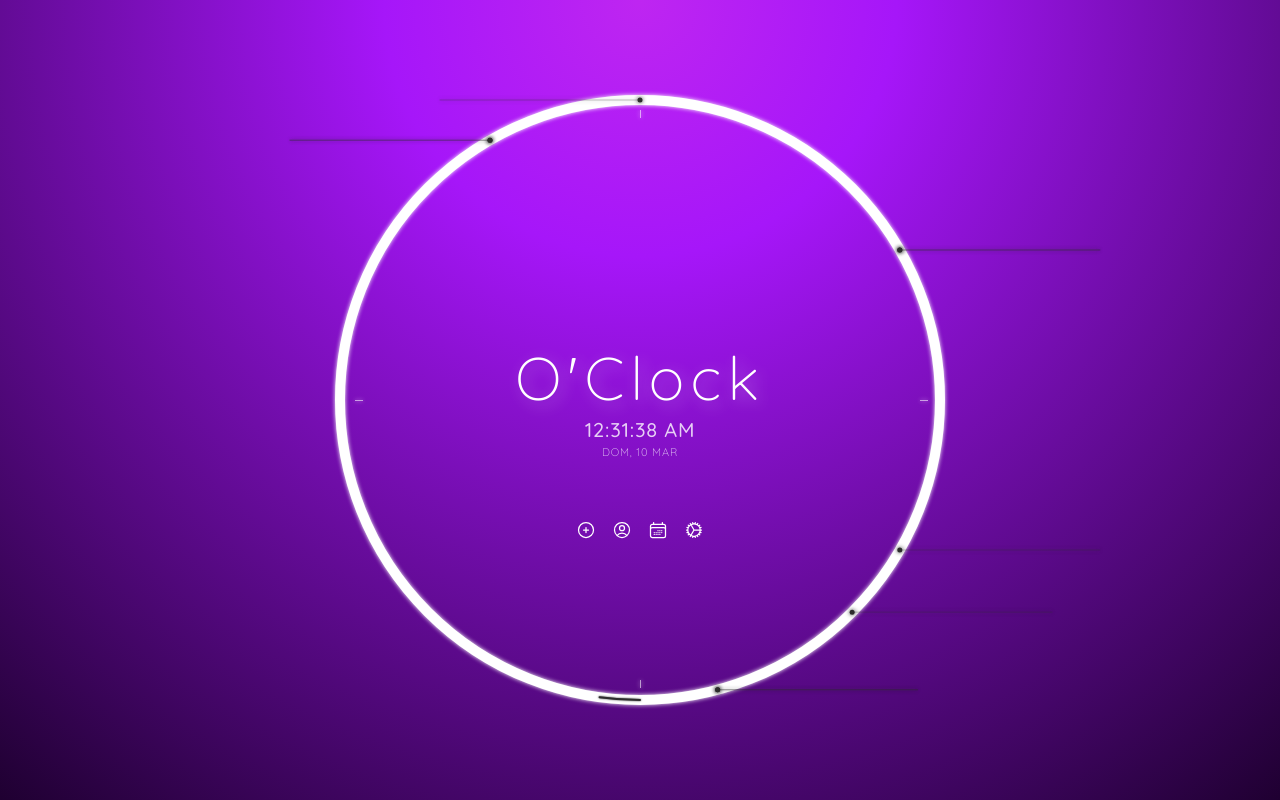
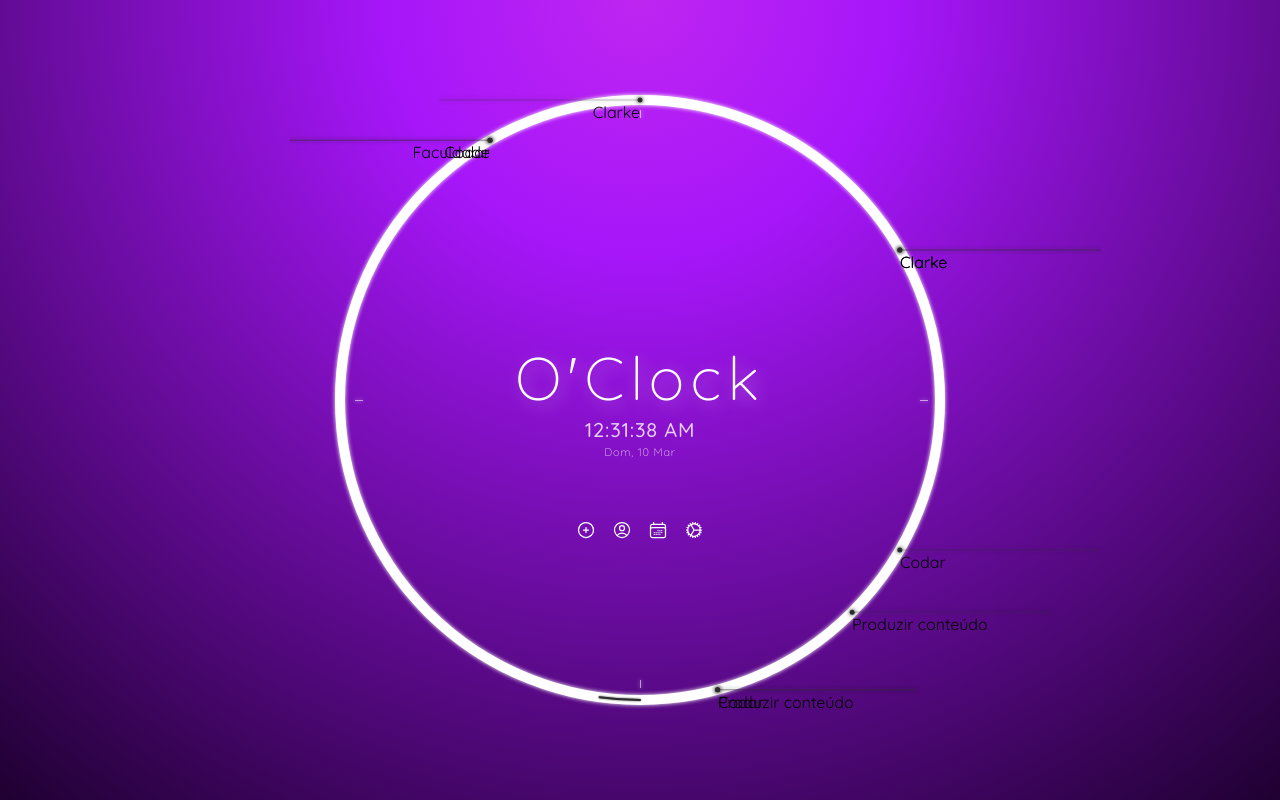
Before and after one commit to kyronsatt/o-clock, a Next.js app: page / in a window 1280 px wide. Built offline with nearby package versions, Linux system fonts and the light colour scheme.

Commit message:
feat: functional mechanism to position events as div on clock

```diff
--- a/src/app/ui/clock/canvas-handlers/events-canvas-handler.tsx
+++ b/src/app/ui/clock/canvas-handlers/events-canvas-handler.tsx
@@ -1,6 +1,7 @@
 import CanvasHandler from "../../general/canvas-handler";
+import { IEventRender } from "..";
+
 import { CLOCK_DARK_COLOR_HEX } from "./constants";
-
 import { calculateTimeAsDailyPercentage } from "./helper";
 import { ICoordinates } from "./types";
 
@@ -17,15 +18,16 @@ class EventsCanvasHandler extends CanvasHandler {
     this._setGeneralDrawingReferences(this._eventsCtx);
   }
 
-  updateEvents(events: Array<IEvent>) {
+  updateEvents(
+    events: Array<IEvent>,
+    onRenderEventMarker: (eventsToRender: Array<IEventRender>) => void
+  ) {
     if (this._eventsCtx) {
-      events.forEach((event) => {
-        // 1. GET POSITION PERCENTAGE BY TIME
+      const eventsToRender = events.map((event): IEventRender => {
         const eventStartTimeAsDate = new Date(event.start.dateTime);
         const eventStartTimeAsDailyPercentage =
           calculateTimeAsDailyPercentage(eventStartTimeAsDate);
 
-        // 2. PLACE EVENT POINTER ON CLOCK
         const eventMarkerCoordinates = this._calculateClockMarkerCoordinates(
           eventStartTimeAsDailyPercentage
         );
@@ -35,14 +37,18 @@ class EventsCanvasHandler extends CanvasHandler {
           eventMarkerCoordinates
         );
 
-        // // 3. RENDER THE EVENT DATA
         this._placeEventDataOnClock(
+          // TODO -> REVIEW ITS DESIGN
           this._eventsCtx as CanvasRenderingContext2D,
           eventMarkerCoordinates,
           eventStartTimeAsDate,
           event.summary
         );
+
+        return { event, coordinates: eventMarkerCoordinates };
       });
+
+      onRenderEventMarker(eventsToRender);
     }
   }
 
@@ -80,17 +86,6 @@ class EventsCanvasHandler extends CanvasHandler {
     ctx.moveTo(coordinates.x, coordinates.y);
     ctx.lineTo(lineBoundaryCoordinates.x, lineBoundaryCoordinates.y);
     ctx.stroke();
-
-    // ctx.beginPath();
-    // ctx.shadowBlur = 0;
-    // ctx.fillText(
-    //   formatDate(time, "HH:MM"),
-    //   lineBoundaryCoordinates.x + 5 * coordinateDirection,
-    //   lineBoundaryCoordinates.y - this._eventDataVerticalPadding
-    // );
-    // ctx.save();
-
-    // RENDER REACT COMPONENT HERE
   }
 
   _calculateClockMarkerCoordinates(
--- a/src/app/ui/clock/content.tsx
+++ b/src/app/ui/clock/content.tsx
@@ -19,8 +19,8 @@ export default function ClockContent({ time }: IClockContent) {
           <div className="text-xl w-full font-medium text-center">
             {time?.toLocaleTimeString()}
           </div>
-          <div className="text-[11px] w-full text-center font-extralight">
-            {formatDate(time, "ddd, D MMM").toUpperCase()}
+          <div className="text-[11px] w-full text-center font-extralight capitalize">
+            {formatDate(time, "ddd, D MMM")}
           </div>
         </div>
         <Menu />
--- /dev/null
+++ b/src/app/ui/clock/events.tsx
@@ -0,0 +1,43 @@
+"use client";
+
+import { CSSProperties } from "react";
+import { twMerge } from "tailwind-merge";
+
+import { ICoordinates } from "./canvas-handlers/types";
+import { IEventRender } from ".";
+
+interface IEvents {
+  eventsToRender?: Array<IEventRender>;
+}
+
+export default function Events({ eventsToRender }: IEvents) {
+  const getPositionStyle = (coordinates: ICoordinates): CSSProperties => {
+    const positionStyle: CSSProperties = {
+      left: Math.round(coordinates.x),
+      top: Math.round(coordinates.y),
+      position: "absolute",
+    };
+
+    if (coordinates.x <= innerWidth / 2) {
+      positionStyle.transform = "translateX(-100%)";
+    }
+
+    return positionStyle;
+  };
+
+  return (
+    <div className="absolute w-screen h-screen z-[200]">
+      <div className="relative w-full h-full">
+        {eventsToRender?.map(({ event, coordinates }) => (
+          <div
+            key={`event-render-${event.id}`}
+            className={twMerge("w-fit")}
+            style={getPositionStyle(coordinates)}
+          >
+            <div>{event.summary}</div>
+          </div>
+        ))}
+      </div>
+    </div>
+  );
+}
--- a/src/app/ui/clock/index.tsx
+++ b/src/app/ui/clock/index.tsx
@@ -8,9 +8,16 @@ import ClockContent from "./content";
 
 import ClockCanvasHandler from "./canvas-handlers/clock-canvas-handler";
 import EventsCanvasHandler from "./canvas-handlers/events-canvas-handler";
+import { ICoordinates } from "./canvas-handlers/types";
+import Events from "./events";
 
 interface IClock {
   time: Date;
+}
+
+export interface IEventRender {
+  event: IEvent;
+  coordinates: ICoordinates;
 }
 export default function Clock({ time }: IClock) {
   const baseCanvasRef = useRef<HTMLCanvasElement>(null);
@@ -21,6 +28,7 @@ export default function Clock({ time }: IClock) {
     useState<ClockCanvasHandler>();
   const [eventsCanvasHandler, setEventsCanvasHandler] =
     useState<EventsCanvasHandler>();
+  const [eventsToRender, setEventsToRender] = useState<Array<IEventRender>>();
 
   const renderClockCanvas = () => {
     const baseCanvas = baseCanvasRef.current;
@@ -61,10 +69,17 @@ export default function Clock({ time }: IClock) {
     }
   }, [time]);
 
+  const onRenderEventMarker = (eventsToRender: Array<IEventRender>) => {
+    setEventsToRender(eventsToRender);
+  };
+
   const getEventsResponse = getTodayEvents(); // TODO -> INTEGRATE IT
   useEffect(() => {
     if (eventsCanvasHandler && getEventsResponse) {
-      eventsCanvasHandler.updateEvents(getEventsResponse.items);
+      eventsCanvasHandler.updateEvents(
+        getEventsResponse.items,
+        onRenderEventMarker
+      );
     }
   }, [eventsCanvasHandler, getEventsResponse]);
 
@@ -92,6 +107,7 @@ export default function Clock({ time }: IClock) {
         height={2000}
       ></canvas>
       <ClockContent time={time} />
+      <Events eventsToRender={eventsToRender} />
     </div>
   );
 }
```
